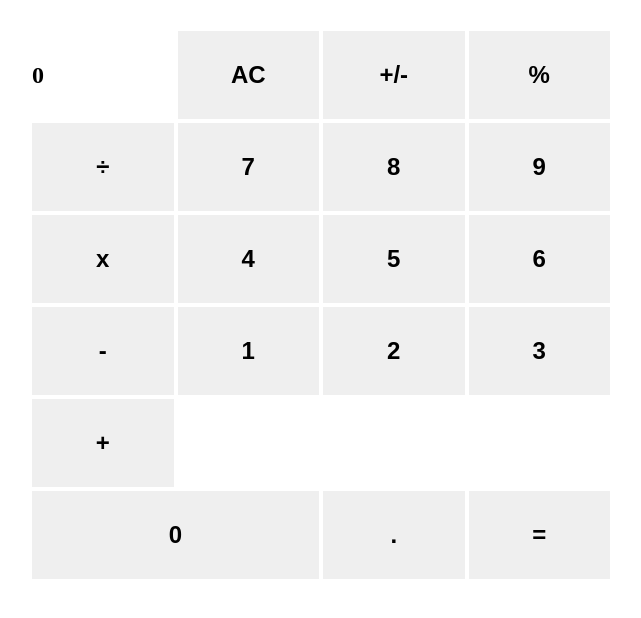
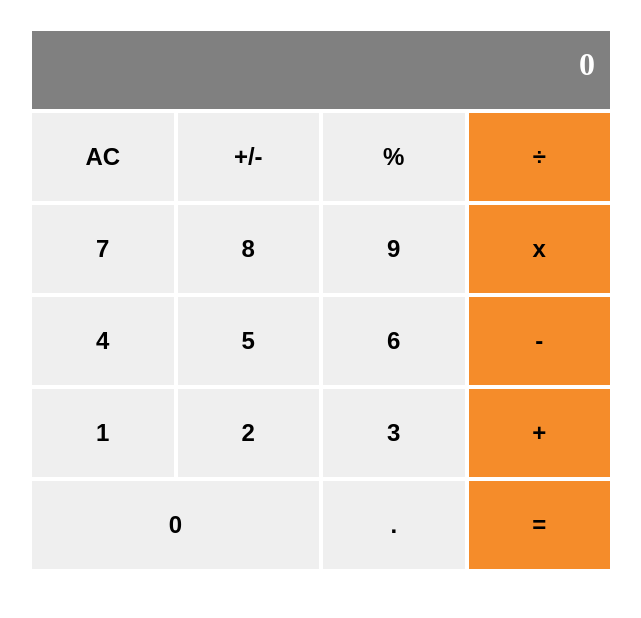
Before and after one commit to chimwemwe007/Math-magician, a React (Create React App) app: page / in a window 1280 px wide. Shown: the top 618 px of the page, without its empty margins (319-960 px from the left). Built offline with nearby package versions, Linux system fonts and the light colour scheme.

Commit message:
Fix linters

```diff
--- a/src/index.css
+++ b/src/index.css
@@ -7,7 +7,6 @@
 .calculator {
   display: grid;
   grid-template-columns: repeat(4, 1fr);
-  grid-template-columns: 1fr 1fr 1fr 1fr;
   width: 50%;
   justify-content: center;
   align-items: center;
@@ -32,7 +31,6 @@ main {
 }
 
 .input {
-  .output {
   grid-column: 1/ span 4;
   background-color: gray;
   text-align: right;
@@ -52,4 +50,3 @@ main {
 button {
   cursor: pointer;
 }
-}
```
Lines whose indentation alone changed are shown as unchanged.
